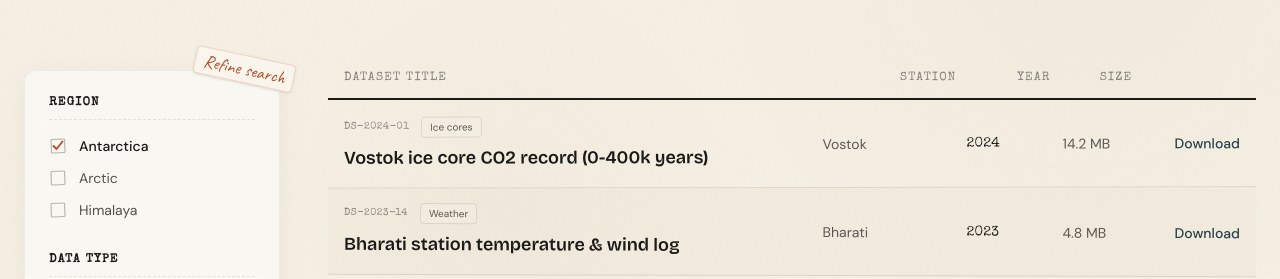
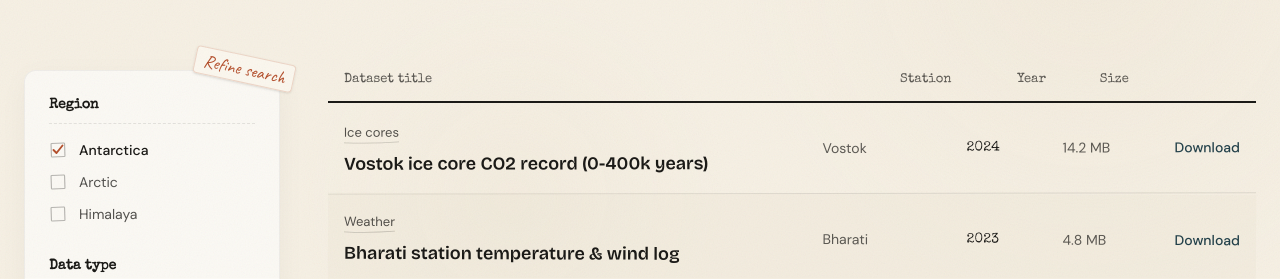
Before and after one commit to BhadriPrabhu/sih_pulse, a React (Vite) app in the folder pulse_client/: page /data-library in a window 1280 px wide. Shown: the part 522-801 px from the top of the page. Built offline with nearby package versions, Linux system fonts and the light colour scheme.

Commit message:
feat: refine data library browsing

```diff
--- a/pulse_client/src/features/data-library/DataLibraryPage.jsx
+++ b/pulse_client/src/features/data-library/DataLibraryPage.jsx
@@ -3,7 +3,6 @@ import { motion, AnimatePresence } from 'framer-motion';
 import PageShell from '../../components/layout/PageShell';
 import { libraryData } from '../../data/libraryData';
 
-// Hand-drawn animated checkbox component
 function HandCheckbox({ label, checked, onChange }) {
   return (
     <div onClick={onChange} className="flex items-center gap-3 cursor-pointer group mb-3">
@@ -15,14 +14,8 @@ function HandCheckbox({ label, checked, onChange }) {
           {checked && (
             <motion.svg viewBox="0 0 24 24" fill="none" className="absolute inset-0 text-terracotta z-10">
               <motion.path
-                d="M6 12 L10 16 L18 6"
-                stroke="currentColor"
-                strokeWidth="2.5"
-                strokeLinecap="round"
-                strokeLinejoin="round"
-                initial={{ pathLength: 0 }}
-                animate={{ pathLength: 1 }}
-                exit={{ opacity: 0, transition: { duration: 0.1 } }}
+                d="M6 12 L10 16 L18 6" stroke="currentColor" strokeWidth="2.5" strokeLinecap="round" strokeLinejoin="round"
+                initial={{ pathLength: 0 }} animate={{ pathLength: 1 }} exit={{ opacity: 0, transition: { duration: 0.1 } }}
                 transition={{ type: "spring", stiffness: 200, damping: 20 }}
               />
             </motion.svg>
@@ -36,27 +29,25 @@ function HandCheckbox({ label, checked, onChange }) {
   );
 }
 
-// Expandable Ledger Row
 function LedgerRow({ item, index, expanded, onToggle }) {
   const isOdd = index % 2 !== 0;
 
   return (
     <div className={`border-b border-ink/10 transition-colors ${isOdd ? 'bg-[#EAE4D4]/30 rotate-[0.15deg]' : 'bg-transparent -rotate-[0.1deg]'} ${expanded ? '!bg-paper-lighter' : 'hover:bg-paper-lighter/50'}`}>
-      {/* Visible Row Header */}
-      <div
-        onClick={onToggle}
-        className="flex flex-col md:flex-row md:items-center justify-between p-4 cursor-pointer gap-4 md:gap-8"
-      >
+      <div onClick={onToggle} className="flex flex-col md:flex-row md:items-center justify-between p-4 cursor-pointer gap-4 md:gap-8">
         <div className="flex-grow">
-          <div className="flex flex-wrap items-center gap-3 mb-1.5">
-            <span className="font-typewriter text-[10px] text-ink/50 uppercase tracking-wider">{item.id}</span>
-            <span className="px-2 py-0.5 border border-ink/10 rounded-sm font-body text-[10px] text-ink/70 bg-paper/50">{item.type}</span>
+          <div className="mb-1.5 inline-block">
+            <span className="relative font-body text-[13px] text-ink/75">
+              {item.type}
+              <svg className="absolute -bottom-1 left-0 w-full h-1 text-ink/20" viewBox="0 0 100 10" preserveAspectRatio="none">
+                <path d="M0 5 Q 50 8 100 3" fill="none" stroke="currentColor" strokeWidth="2" strokeLinecap="round" />
+              </svg>
+            </span>
           </div>
           <h4 className={`font-grotesque text-lg transition-colors ${expanded ? 'text-terracotta' : 'text-ink'}`}>
             {item.title}
           </h4>
         </div>
-
         <div className="flex items-center gap-6 md:gap-12 text-sm font-body text-ink/70">
           <div className="hidden md:block w-24">{item.station}</div>
           <div className="font-typewriter text-ink w-12">{item.year}</div>
@@ -69,53 +60,28 @@ function LedgerRow({ item, index, expanded, onToggle }) {
           </div>
         </div>
       </div>
-
-      {/* Expanded Abstract & Details */}
       <AnimatePresence>
         {expanded && (
           <motion.div
-            initial={{ height: 0, opacity: 0 }}
-            animate={{ height: "auto", opacity: 1 }}
-            exit={{ height: 0, opacity: 0 }}
+            initial={{ height: 0, opacity: 0 }} animate={{ height: "auto", opacity: 1 }} exit={{ height: 0, opacity: 0 }}
             className="overflow-hidden"
           >
             <div className="p-6 pt-2 pb-8 flex flex-col md:flex-row gap-8 items-start border-t border-ink/5 mx-4 border-dashed">
-
               <div className="flex-grow max-w-2xl">
-                <p className="font-body text-ink/80 text-[15px] leading-relaxed mb-6">
-                  {item.abstract}
-                </p>
+                <p className="font-body text-ink/80 text-[15px] leading-relaxed mb-6">{item.abstract}</p>
                 <div className="space-y-2">
-                  <p className="font-body text-xs text-ink/60">
-                    <span className="font-medium text-ink/80">License:</span> {item.license}
-                  </p>
-                  <p className="font-body text-xs text-ink/60">
-                    <span className="font-medium text-ink/80">Citation:</span> {item.citation}
-                  </p>
+                  <p className="font-body text-xs text-ink/60"><span className="font-medium text-ink/80">License:</span> {item.license}</p>
+                  <p className="font-body text-xs text-ink/60"><span className="font-medium text-ink/80">Citation:</span> {item.citation}</p>
                 </div>
               </div>
-
-              {/* Hand-drawn mini chart preview */}
               <div className="w-full md:w-48 h-24 shrink-0 relative bg-[#F4F1E9] border border-ink/5 p-2 flex flex-col justify-end transform rotate-1">
-                <p className="font-typewriter text-[9px] text-ink/40 absolute top-2 left-2">Data signature</p>
+                <p className="font-typewriter text-[9px] text-ink/50 absolute top-2 left-2">Data signature</p>
                 <svg viewBox="0 0 100 100" className="w-full h-full overflow-visible pb-2 pt-6">
-                  <motion.polyline
-                    points={item.chartPoints}
-                    fill="none"
-                    stroke="#23414A"
-                    strokeWidth="2"
-                    strokeLinejoin="round"
-                    strokeLinecap="round"
-                    initial={{ pathLength: 0 }}
-                    animate={{ pathLength: 1 }}
-                    transition={{ duration: 1, ease: "easeOut" }}
-                  />
-                  {/* Faint grid lines */}
+                  <motion.polyline points={item.chartPoints} fill="none" stroke="#23414A" strokeWidth="2" strokeLinejoin="round" strokeLinecap="round" initial={{ pathLength: 0 }} animate={{ pathLength: 1 }} transition={{ duration: 1, ease: "easeOut" }} />
                   <line x1="0" y1="25" x2="100" y2="25" stroke="#1B1A17" strokeOpacity="0.05" strokeWidth="1" />
                   <line x1="0" y1="75" x2="100" y2="75" stroke="#1B1A17" strokeOpacity="0.05" strokeWidth="1" />
                 </svg>
               </div>
-
             </div>
           </motion.div>
         )}
@@ -127,8 +93,6 @@ function LedgerRow({ item, index, expanded, onToggle }) {
 export default function DataLibraryPage() {
   const [expandedRow, setExpandedRow] = useState(null);
   const [mobileFilterOpen, setMobileFilterOpen] = useState(false);
-
-  // Filter States
   const [regions, setRegions] = useState({ Antarctica: true, Arctic: false, Himalaya: false });
   const [types, setTypes] = useState({ "Ice cores": true, "Weather": true, "Ocean": false, "Biology": false, "Papers": false });
 
@@ -136,50 +100,29 @@ export default function DataLibraryPage() {
   const toggleType = (k) => setTypes(p => ({ ...p, [k]: !p[k] }));
 
   return (
-    <PageShell
-      title="Data library"
-      terracottaWord="library"
-      subtitle="Search 10,000+ open datasets, publications and raw logs from the field."
-      heroCrop="left 70%"
-    >
+    <PageShell title="Data library" terracottaWord="library" subtitle="Search 10,000+ open datasets, publications and raw logs from the field." heroCrop="left 70%">
       <div className="max-w-7xl mx-auto px-6 pb-32 w-full flex flex-col md:flex-row gap-12 items-start mt-4">
-
-        {/* Mobile Filter Toggle */}
-        <button
-          className="md:hidden w-full font-typewriter text-ink/80 py-3 border border-ink/20 rounded-md bg-paper-lighter shadow-sm"
-          onClick={() => setMobileFilterOpen(!mobileFilterOpen)}
-        >
+        <button className="md:hidden w-full font-typewriter text-ink/80 py-3 border border-ink/20 rounded-md bg-paper-lighter shadow-sm" onClick={() => setMobileFilterOpen(!mobileFilterOpen)}>
           {mobileFilterOpen ? "Close filters" : "Filter datasets +"}
         </button>
 
-        {/* Index Card Filter Column */}
         <div className={`w-full md:w-64 shrink-0 bg-[#FBF9F4] p-6 shadow-paper-soft border border-ink/5 rounded-xl md:sticky md:top-32 transition-all ${mobileFilterOpen ? 'block' : 'hidden md:block'}`}>
-
           <div className="absolute -top-4 -right-4 rotate-12">
-            <span className="font-hand text-terracotta text-lg bg-paper-lighter px-2 py-0.5 shadow-sm border border-terracotta/20 rounded-sm">
-              Refine search
-            </span>
+             <span className="font-hand text-terracotta text-lg bg-paper-lighter px-2 py-0.5 shadow-sm border border-terracotta/20 rounded-sm">Refine search</span>
           </div>
-
           <div className="mb-8">
-            <h4 className="font-typewriter text-ink font-bold mb-4 uppercase tracking-widest text-xs border-b border-ink/10 pb-2 border-dashed">Region</h4>
-            {Object.keys(regions).map(r => (
-              <HandCheckbox key={r} label={r} checked={regions[r]} onChange={() => toggleRegion(r)} />
-            ))}
+            <h4 className="font-typewriter text-ink font-bold mb-4 text-sm border-b border-ink/10 pb-2 border-dashed">Region</h4>
+            {Object.keys(regions).map(r => <HandCheckbox key={r} label={r} checked={regions[r]} onChange={() => toggleRegion(r)} />)}
           </div>
-
           <div className="mb-8">
-            <h4 className="font-typewriter text-ink font-bold mb-4 uppercase tracking-widest text-xs border-b border-ink/10 pb-2 border-dashed">Data Type</h4>
-            {Object.keys(types).map(t => (
-              <HandCheckbox key={t} label={t} checked={types[t]} onChange={() => toggleType(t)} />
-            ))}
+            <h4 className="font-typewriter text-ink font-bold mb-4 text-sm border-b border-ink/10 pb-2 border-dashed">Data type</h4>
+            {Object.keys(types).map(t => <HandCheckbox key={t} label={t} checked={types[t]} onChange={() => toggleType(t)} />)}
           </div>
-
           <div>
-            <h4 className="font-typewriter text-ink font-bold mb-4 uppercase tracking-widest text-xs border-b border-ink/10 pb-2 border-dashed">Year Range</h4>
+            <h4 className="font-typewriter text-ink font-bold mb-4 text-sm border-b border-ink/10 pb-2 border-dashed">Year range</h4>
             <div className="relative pt-4 pb-2">
               <input type="range" min="1981" max="2024" defaultValue="2010" className="w-full accent-terracotta appearance-none h-1 bg-ink/10 rounded-full outline-none" />
-              <div className="flex justify-between font-typewriter text-[10px] text-ink/50 mt-2">
+              <div className="flex justify-between font-typewriter text-[11px] text-ink/60 mt-2">
                 <span>1981</span>
                 <span>2024</span>
               </div>
@@ -187,12 +130,9 @@ export default function DataLibraryPage() {
           </div>
         </div>
 
-        {/* Ledger List Right Column */}
         <div className="w-full flex-grow flex flex-col">
-
-          {/* Header row */}
-          <div className="flex items-center justify-between px-4 pb-3 border-b-2 border-ink text-xs font-typewriter text-ink/50 uppercase tracking-widest hidden md:flex">
-            <div className="flex-grow">Dataset Title</div>
+          <div className="flex items-center justify-between px-4 pb-3 border-b-2 border-ink text-[13px] font-typewriter text-ink/70 hidden md:flex">
+            <div className="flex-grow">Dataset title</div>
             <div className="flex items-center gap-12 w-[340px]">
               <div className="w-24">Station</div>
               <div className="w-12">Year</div>
@@ -200,26 +140,13 @@ export default function DataLibraryPage() {
               <div className="w-16"></div>
             </div>
           </div>
-
-          {/* Records */}
           <div className="flex flex-col border-b border-ink/10">
             {libraryData.map((item, i) => (
-              <LedgerRow
-                key={item.id}
-                item={item}
-                index={i}
-                expanded={expandedRow === item.id}
-                onToggle={() => setExpandedRow(expandedRow === item.id ? null : item.id)}
-              />
+              <LedgerRow key={item.id} item={item} index={i} expanded={expandedRow === item.title} onToggle={() => setExpandedRow(expandedRow === item.title ? null : item.title)} />
             ))}
           </div>
-
-          <div className="mt-8 text-center">
-            <span className="font-hand text-ink/40 text-xl border-b border-ink/10 pb-1">end of results</span>
-          </div>
-
+          <div className="mt-8 text-center"><span className="font-hand text-ink/40 text-xl border-b border-ink/10 pb-1">end of results</span></div>
         </div>
-
       </div>
     </PageShell>
   );
```
